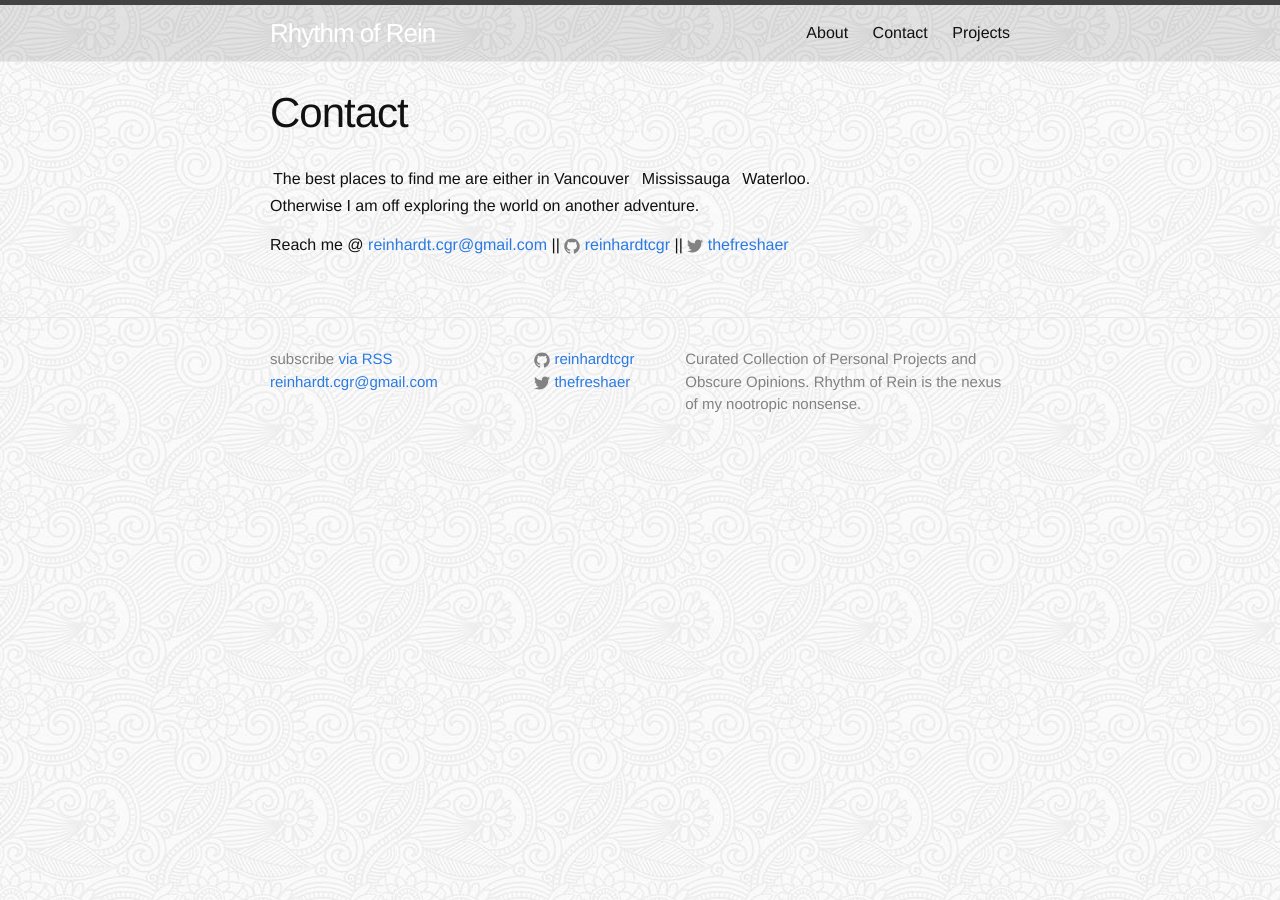
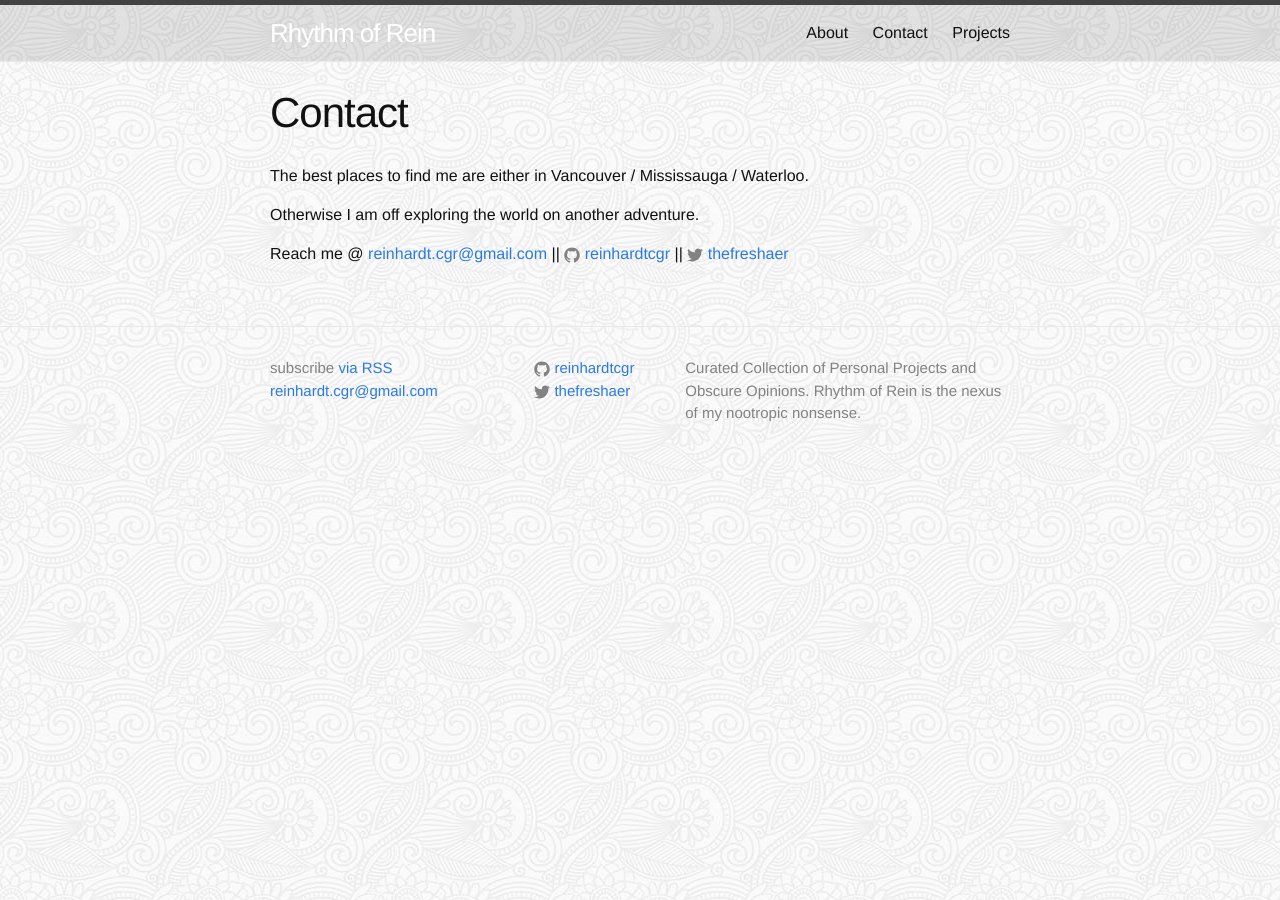
Before and after one commit to reinhardt021/reinhardt021.github.io, a Jekyll site: the page built from contact.md, in a window 1280 px wide. Built offline with Jekyll 4.4.1, drawn with Linux system fonts in a browser that asks for light colours.

Commit message:
changed some text minor

```diff
--- a/contact.md
+++ b/contact.md
@@ -4,7 +4,7 @@ title: Contact
 permalink: /contact/
 ---
 
-The best places to find me are either in Vancouver || Mississauga || Waterloo.
+The best places to find me are either in Vancouver / Mississauga / Waterloo.
 
 Otherwise I am off exploring the world on another adventure.
 
```
